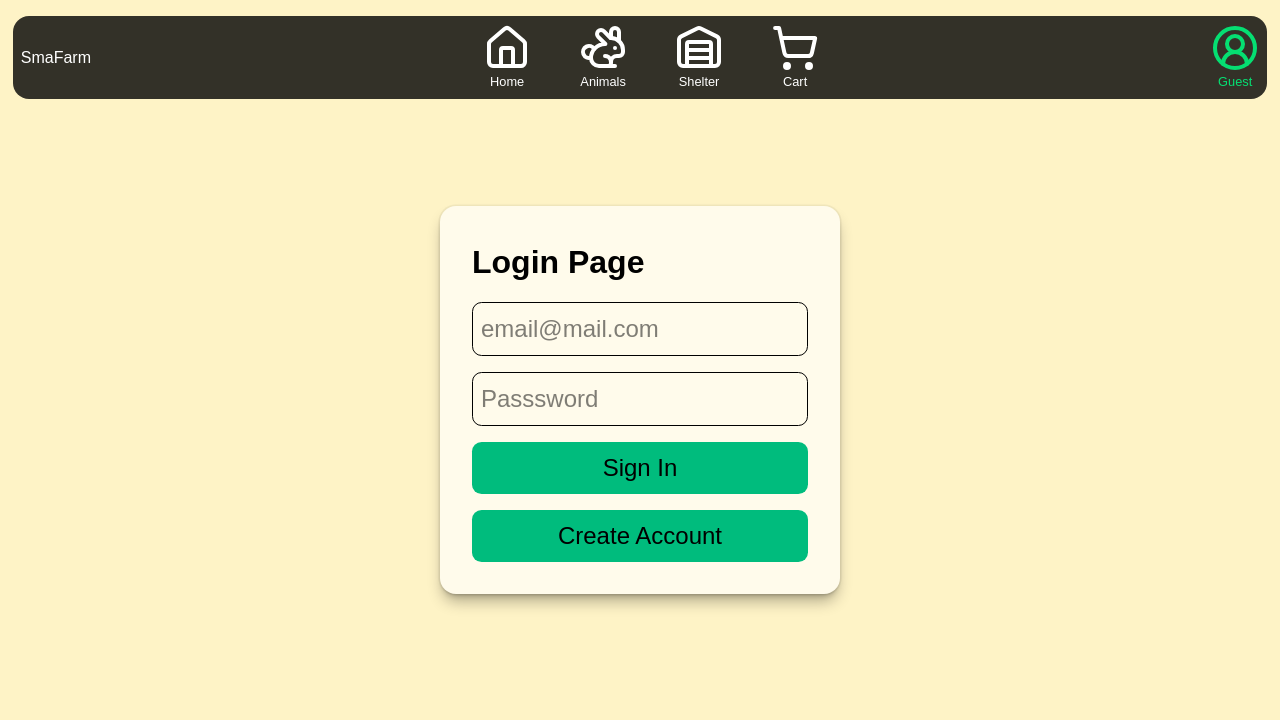
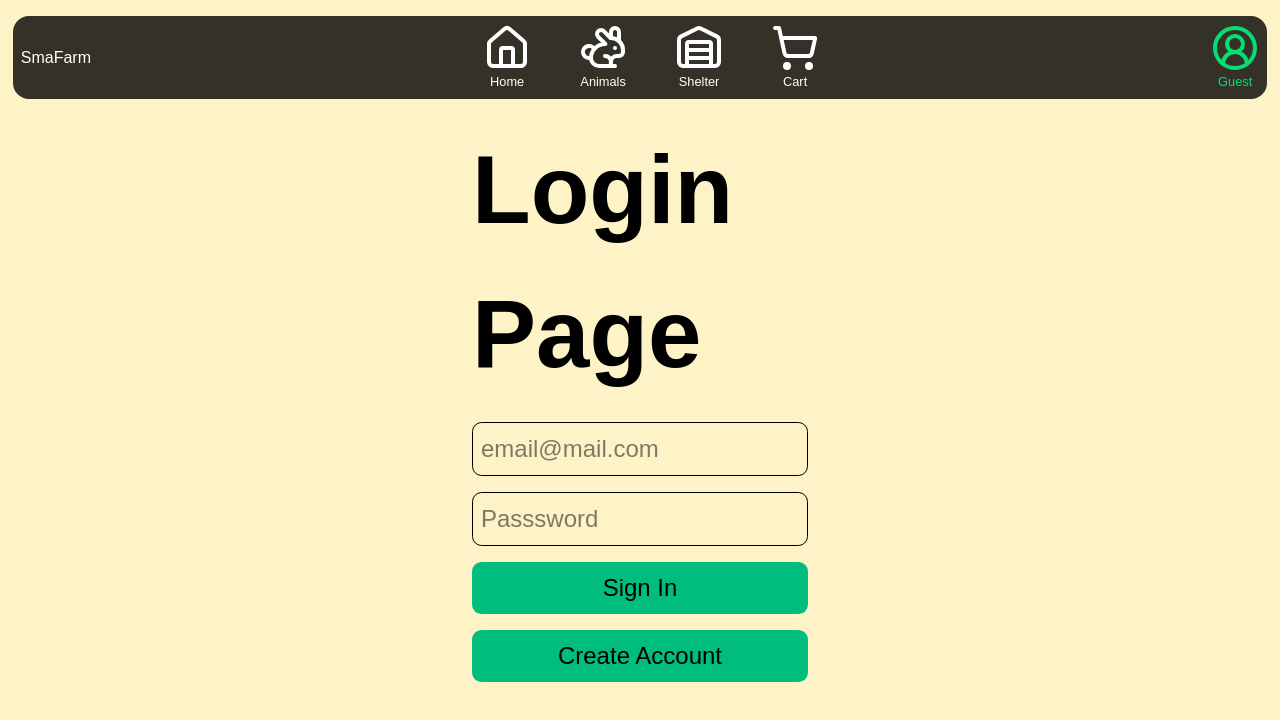
Before and after one commit to Salthof28/smafarm-front-end, a Next.js app: page /login in a window 1280 px wide. Shown: the top 720 px of the page. Built offline with nearby package versions, Linux system fonts and the light colour scheme; no server answers; sample sign-in values are in the browser's storage.

Commit message:
feat: can login with mock data

```diff
--- /dev/null
+++ b/src/app/login/loginClient.tsx
@@ -0,0 +1,81 @@
+'use client'
+import Navbar from "@/components/navbar";
+import useAuthCustomer from "@/hooks/useAuthCustomer";
+import { signIn } from "next-auth/react";
+import { AppRouterInstance } from "next/dist/shared/lib/app-router-context.shared-runtime";
+import { useSearchParams } from "next/navigation";
+import { useEffect, useState } from "react";
+
+interface LoginClientProps {
+    initialLoading: boolean
+}
+export default function LoginClient({ initialLoading }: LoginClientProps) {
+    const activeIconNav: string = 'login';
+    const { router } = useAuthCustomer();
+    const searchParams = useSearchParams();
+    const redirect = searchParams.get('redirect') || ('/dashboard');
+    const errorType = searchParams.get('error')
+    const [email, setEmail] = useState<string>("");
+    const [password, setPassword] = useState<string>("");
+    const [error, setError] = useState<string>("Login...");
+    const [loading, setLoading] = useState<boolean>(initialLoading);
+
+    useEffect(() => {
+        if(errorType){
+            switch (errorType) {
+                case "CredentialsSignin":
+                    setError("Invalid email or password");
+                    break;
+                case "SessionRequired":
+                    setError("You need to be signed in to access this page");
+                    break;
+                default:
+                    setError("An authentication error occurred");
+            }
+        }
+    }, [errorType])
+
+    useEffect(() => {
+        const timeProcess = setTimeout (() => {
+            setLoading(false);
+            setError("Login...");
+        }, 1000);
+        return () => clearTimeout(timeProcess);
+    }, [error])
+
+    const handleSubmit = async (e: React.FormEvent) => {
+        e.preventDefault();
+        setLoading(true);
+        const user = await signIn('credentials', {email, password, redirect: false});
+        if(user?.error){
+            setError(!email || !password ? 'Please fill all requirement' : "Invalid Email or Password")
+            setEmail("");
+            setPassword("");
+        }
+        else{
+            router.push(redirect);
+            router.refresh();
+        }
+    }
+    return(
+        <div className="bg-amber-100 w-full flex flex-col items-center min-h-screen overflow-x-hidden">
+            <Navbar activeIconNav={activeIconNav}/>
+            <main className="flex items-center flex-col justify-center min-h-[100vh]">
+                {!loading && (
+                    <form onSubmit={handleSubmit} className="flex flex-col bg-amber-100 p-[2rem] gap-[1rem] rounded-[1rem] w-[15rem] lg:w-[25rem] text-black">
+                        <h1 className="font-extrabold text-[1rem] lg:text-[2.5rem]">Login Page</h1>
+                        <input data-testid="inptEmail" type="email" placeholder="email@mail.com" className="border p-[0.2rem] lg:p-[0.5rem] rounded-[0.6rem] text-[1rem] lg:text-[1.5rem]" onChange={mail => setEmail(mail.target.value)}/>
+                        <input data-testid="inptPassword" type="password" placeholder="Passsword" className="border p-[0.2rem] lg:p-[0.5rem] rounded-[0.6rem] text-[1rem] lg:text-[1.5rem]" onChange={pass => setPassword(pass.target.value)}/>
+                        <button data-testid="btnSignIn" type="submit" className="bg-emerald-500 rounded-[0.6rem] hover:bg-emerald-700 hover:text-white active:scale-95 duration-200 text-[1rem] lg:text-[1.5rem] p-[0.2rem] lg:p-[0.5rem]" disabled={loading}>Sign In</button>
+                        <button data-testid="btnCreate" type="button" className="bg-emerald-500 rounded-[0.6rem] hover:bg-emerald-700 hover:text-white active:scale-95 duration-200 text-[1rem] lg:text-[1.5rem] p-[0.2rem] lg:p-[0.5rem]" disabled={loading} onClick={() => router.push("/register")}>Create Account</button>
+                    </form>
+                )}
+                {loading && (
+                    <section className="bg-amber-100 min-w-[15rem] min-h-[4rem] flex justify-center items-center rounded-[1rem]">
+                        <h1>{error}</h1>
+                    </section>
+                )}
+            </main>
+        </div>
+    )
+}
--- a/src/app/login/page.tsx
+++ b/src/app/login/page.tsx
@@ -1,24 +1,12 @@
-'use client'
-import Navbar from "@/components/navbar";
-import { AppRouterInstance } from "next/dist/shared/lib/app-router-context.shared-runtime";
-import { useRouter } from "next/navigation";
+import React, { Suspense } from 'react';
+import LoginClient from './loginClient';
 
 
-export default function Login() {
-    const activeIconNav: string = 'login';
-    const router: AppRouterInstance = useRouter();
-    return(
-        <div className="bg-amber-100 w-full flex flex-col items-center min-h-screen overflow-x-hidden">
-            <Navbar activeIconNav={activeIconNav}/>
-            <main className="flex items-center flex-col justify-center min-h-[100vh]">
-                <form className="flex flex-col bg-amber-50 shadow-lg/30 ring-[0.1rem] ring-black/5 p-[2rem] gap-[1rem] rounded-[1rem] w-[15rem] lg:w-[25rem] text-black">
-                    <h4 className="font-extrabold text-[1rem] lg:text-[2.5rem]">Login Page</h4>
-                    <input data-testid="inptEmail" type="email" placeholder="email@mail.com" className="border p-[0.2rem] lg:p-[0.5rem] rounded-[0.6rem] text-[1rem] lg:text-[1.5rem]" />
-                    <input data-testid="inptPassword" type="password" placeholder="Passsword" className="border p-[0.2rem] lg:p-[0.5rem] rounded-[0.6rem] text-[1rem] lg:text-[1.5rem]" />
-                    <button data-testid="btnSignIn" type="submit" className="bg-emerald-500 rounded-[0.6rem] hover:bg-emerald-700 hover:text-white active:scale-95 duration-200 text-[1rem] lg:text-[1.5rem] p-[0.2rem] lg:p-[0.5rem]">Sign In</button>
-                    <button onClick={() => router.push('/register')} data-testid="btnCreate" type="button" className="bg-emerald-500 rounded-[0.6rem] hover:bg-emerald-700 hover:text-white active:scale-95 duration-200 text-[1rem] lg:text-[1.5rem] p-[0.2rem] lg:p-[0.5rem]" >Create Account</button>
-                </form>
-            </main>
-        </div>
-    )
+export default function PageLogin() {
+  const initialLoading: boolean = false
+  return (
+    <Suspense fallback={<div>Loading...</div>}>
+      <LoginClient initialLoading={initialLoading} />
+    </Suspense>
+  );
 }
```
